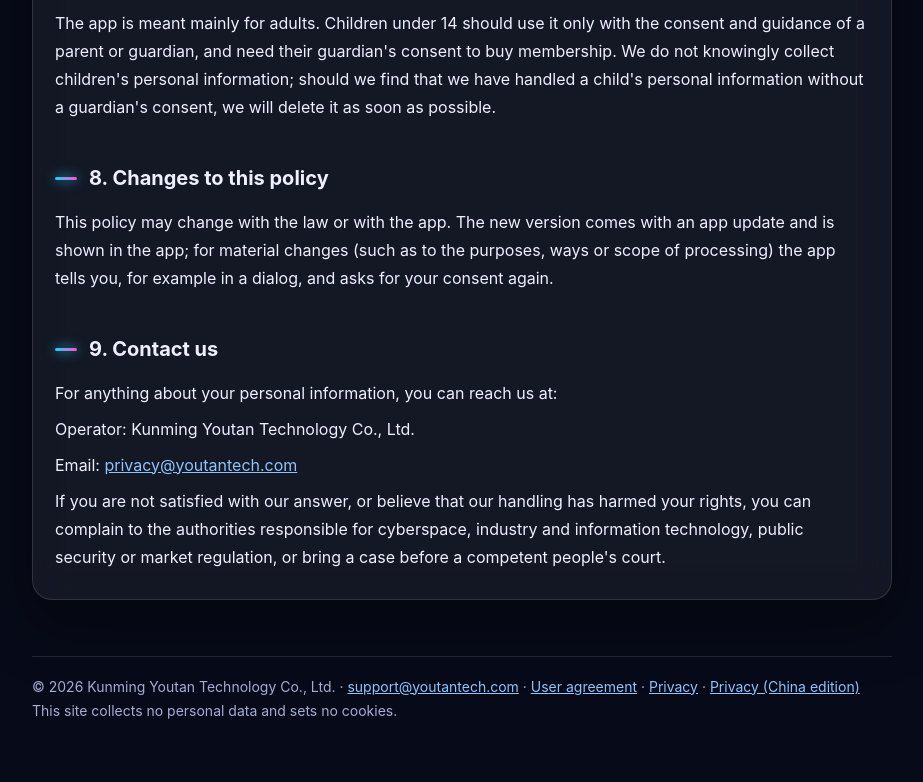
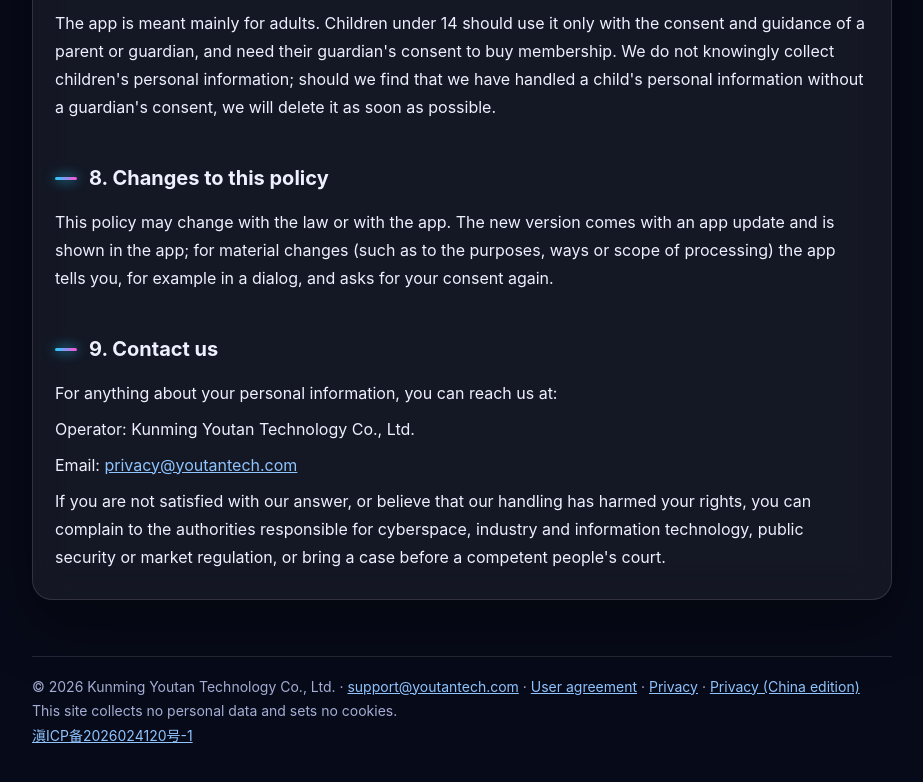
Before and after one commit to youtantech/youtantech.com, a plain HTML site: page en/privacy-cn.html in a window 1280 px wide. Shown: the part 4703-5485 px from the top of the page, without its empty margins (178-1101 px from the left). Drawn offline with Linux system fonts and the light colour scheme.

Commit message:
Display verified ICP filing number on English website pages
Add the verified website filing number 滇ICP备2026024120号-1 with the official MIIT lookup link. Footer-only changes; product content and download links are preserved.

```diff
--- a/en/privacy-cn.html
+++ b/en/privacy-cn.html
@@ -128,7 +128,7 @@ footer { color: var(--soft); border-top: 1px solid var(--line); margin-top: 56px
 <p>Email: <a href="mailto:privacy@youtantech.com">privacy@youtantech.com</a></p>
 <p>If you are not satisfied with our answer, or believe that our handling has harmed your rights, you can complain to the authorities responsible for cyberspace, industry and information technology, public security or market regulation, or bring a case before a competent people&#x27;s court.</p>
 </div>
-<footer>© 2026 Kunming Youtan Technology Co., Ltd. · <a href="mailto:support@youtantech.com">support@youtantech.com</a> · <a href="terms.html">User agreement</a> · <a href="privacy.html">Privacy</a> · <a href="privacy-cn.html">Privacy (China edition)</a><br>This site collects no personal data and sets no cookies.</footer>
+<footer>© 2026 Kunming Youtan Technology Co., Ltd. · <a href="mailto:support@youtantech.com">support@youtantech.com</a> · <a href="terms.html">User agreement</a> · <a href="privacy.html">Privacy</a> · <a href="privacy-cn.html">Privacy (China edition)</a><br>This site collects no personal data and sets no cookies.<br><a href="https://beian.miit.gov.cn/" target="_blank" rel="noopener noreferrer">滇ICP备2026024120号-1</a></footer>
 </main>
 </body>
 </html>
```
Also changed, not shown: en/about.html (+1 -1 lines), en/contact.html (+1 -1 lines), en/gallery.html (+1 -1 lines), en/index.html (+1 -1 lines), en/privacy.html (+1 -1 lines), en/send-privacy.html (+1 -1 lines), en/shanchuan.html (+1 -1 lines), en/terms.html (+1 -1 lines).
